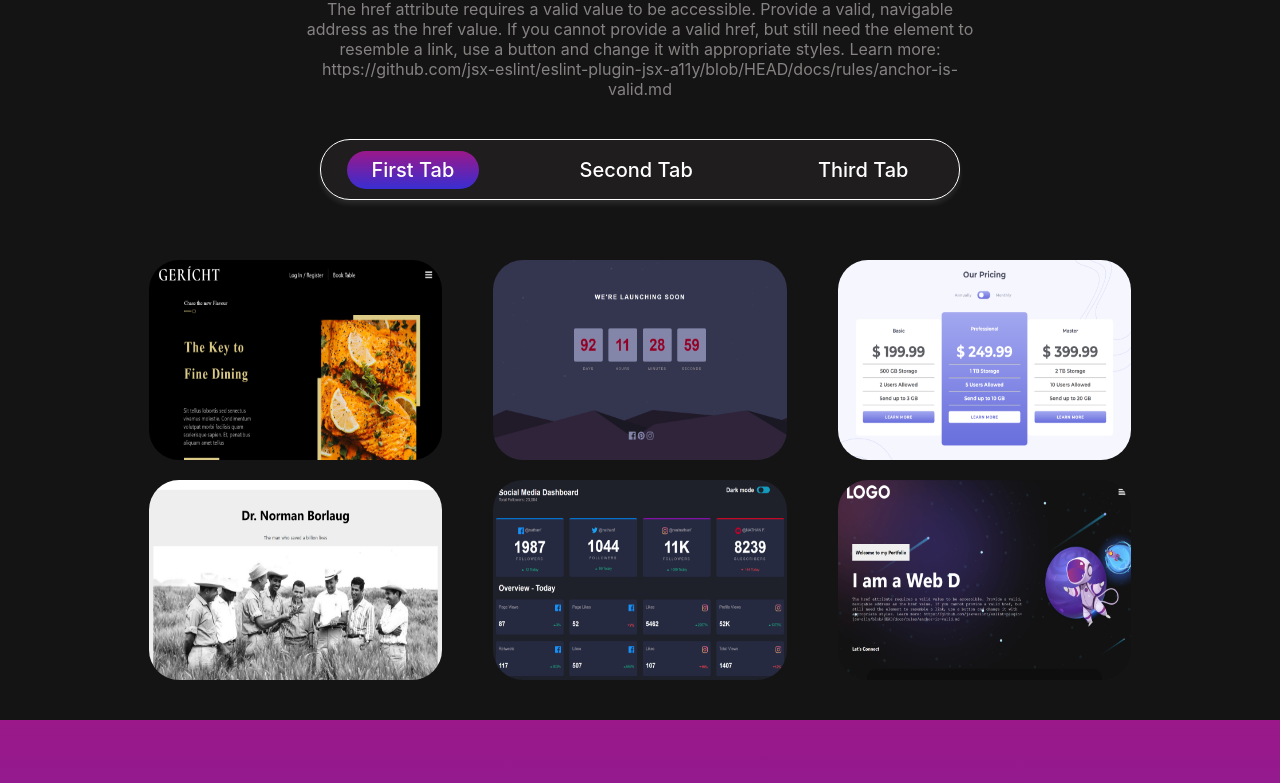
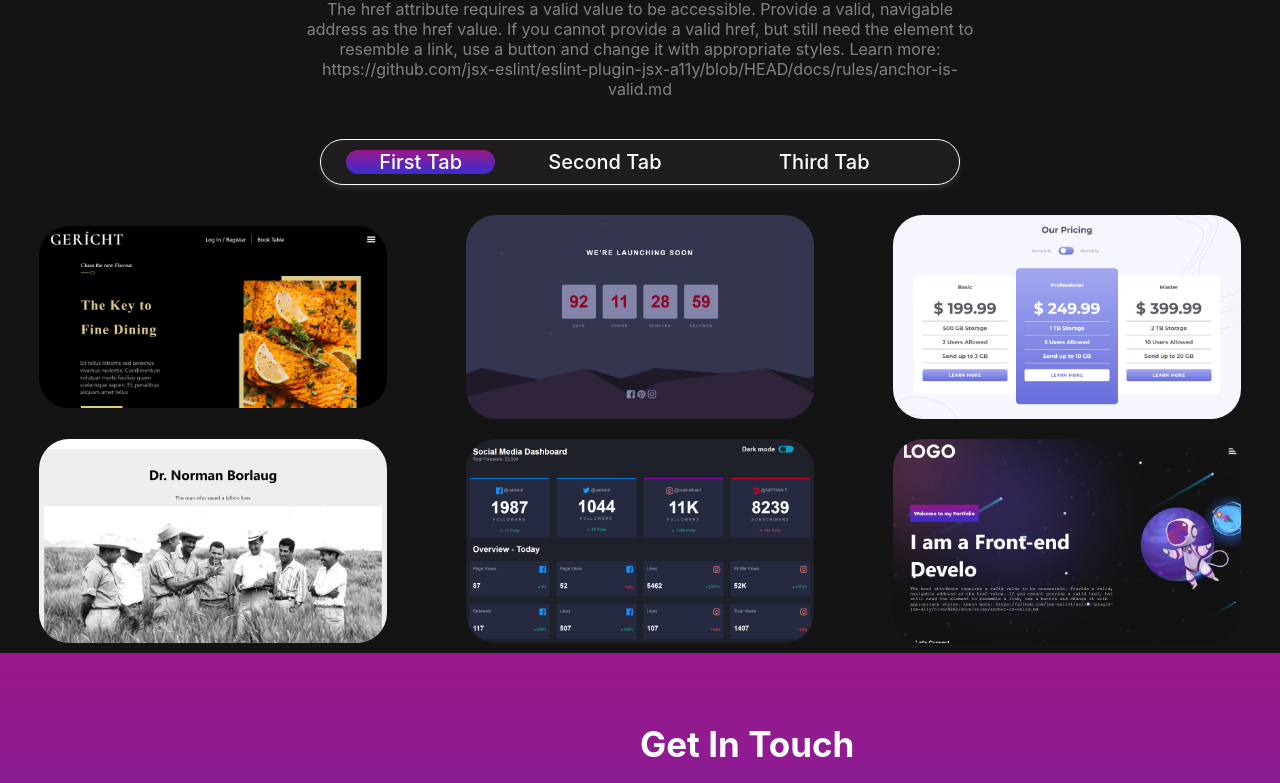
Before and after one commit to Seundave/Portfolio-website-with-advanced-animations, a React (Create React App) app: page / in a window 1280 px wide. Shown: the part 1180-1963 px from the top of the page. Built offline with nearby package versions, Linux system fonts and the light colour scheme.

Commit message:
Adjusted the tabs

```diff
--- a/src/Components/Project.js
+++ b/src/Components/Project.js
@@ -1,29 +1,20 @@
 import React from "react";
+import { useState } from "react";
 import "../style.css";
 import { Projecttab1 } from "./Projecttab1"
-import { Projecttab2 } from "./Projecttab2"
-import img1 from "../assets/images/Survey-form.JPG";
+// import { Projecttab2 } from "./Projecttab2"
+// import img1 from "../assets/images/Survey-form.JPG";
 // import img2 from "../assets/images/Tribute-page.JPG";
 
-
-// let tabs = document.querySelectorAll('.tabs-toggle'),
-// let contents = document.querySelectorAll('.tabs-content');
-
-// tabs.forEach((tab, index) => {
-//     tabs.addEventListener('click', () =>{
-//         contents.forEach((content) =>{
-//             content.classList.remove('is-active');
-//         });
-//         tabs.forEach((tab) =>{
-//            tab.classList .remove('is-active');
-//         });
-//         contents[index].classList.add('is-active');
-//         tabs[index].classList.add('is-active');
-//     });
-// });
+export const Project = () =>{
 
 
-export const Project = () =>{
+        const [toggleState, setToggleState] = useState(1);
+
+        const toggleTab = (index) =>{
+            setToggleState(index);
+        }
+
     return(
         <div className="container">
             <div className="Project-title">
@@ -32,33 +23,26 @@ export const Project = () =>{
             </div>
             <div className="tabs">
                 <div className="tabs-head">
-                    <div className="tabs-toggle is-active">
+                    <div className={toggleState === 1 ? "tabs active-tabs" : "tabs"} onClick={() =>toggleTab(1)}>
                     <span className="tabs-name">First Tab</span>
                     </div>
-                    <div className="tabs-toggle">
+                    <div className={toggleState === 2 ? "tabs active-tabs" : "tabs"} onClick={() =>toggleTab(2)}>
                         <span className="tabs-name">Second Tab</span>
                     </div>
-                    <div className="tabs-toggle">
+                    <div className={toggleState === 3 ? "tabs active-tabs" : "tabs"} onClick={() =>toggleTab(3)}>
                         <span className="tabs-name">Third Tab</span>
                     </div>
                 </div>
-                <div className="tabs-body">
-                    <div className="tabs-content is-active">
-                        <Projecttab1
-                            // img src={img1} className="img1"
-                            // img src={img2} className="img1"
-                            // img src={img1} className="img1"
-                        />
-                        <Projecttab2
-                            img src={img1} className="img1"
-                        />
 
+                <div className="content-body">
+                    <div className={toggleState === 1 ? "tab1 active" : "tab1"}>
+                        <Projecttab1/>
                     </div>
-                    <div className="tabs-content">
-                        {/* <Projecttab1/>  */}
+                    <div className={toggleState === 2 ? "tab2 active" : "tab2"}>
+                        <p>Coming soon!!!</p>
                     </div>
-                    <div className="tabs-content">
-                        {/* <Projecttab1/>  */}
+                    <div className={toggleState === 3 ? "tab3 active" : "tab3"}>
+                        <Projecttab1/>
                     </div>
                 </div>
             </div>
--- a/src/Components/Projecttab1.js
+++ b/src/Components/Projecttab1.js
@@ -3,15 +3,23 @@ import '../style.css';
 import img1 from "../assets/images/Restaurant.png";
 import img2 from "../assets/images/countdown.png";
 import img3 from "../assets/images/Pricing.png";
+import img4 from "../assets/images/Tribute-page.png";
+import img5 from "../assets/images/Social-media-dashboard-with-theme-switcher_.png";
+import img6 from "../assets/images/portfolio.png";
 
 
 
 export const Projecttab1 = () =>{
     return(
         <div className="Projecttab">
-            <img src={img1} alt="img1" className="img1" href="https://main--seundavegericht.netlify.app/"/>
-            <img src={img2} alt="img2" className="img1" href="https://seundave.github.io/Launch-countdown-timer/"/>
-            <img src={img3} alt="img3" className="img1" href="https://seundave.github.io/Pricing-component-with-toggle-master/"/>
+            <a href="https://main--seundavegericht.netlify.app/"><img src={img1} alt="img1" className="img1" /></a>
+            <a href="https://seundave.github.io/Launch-countdown-timer/"><img src={img2} alt="img2" className="img1"/></a>
+            <a href="https://seundave.github.io/Pricing-component-with-toggle-master/"><img src={img3} alt="img3" className="img1"/></a>
+            <a href="https://seundave.github.io/Tribute-page/"><img src={img4} alt="img4" className="img1"/></a>
+            <a href="https://seundave.github.io/Social-media-dashboard-with-theme-switcher/"><img src={img5} alt="img5" className="img1"/></a>
+            <a href="https://seundave.github.io/Pricing-component-with-toggle-master/"><img src={img6} alt="img5" className="img1"/>
+            </a>
         </div>
+
     )
 }
--- a/src/Components/Projecttab2.js
+++ b/src/Components/Projecttab2.js
@@ -2,7 +2,7 @@ import React from "react";
 import '../style.css';
 import img4 from "../assets/images/Tribute-page.png";
 import img5 from "../assets/images/Social-media-dashboard-with-theme-switcher_.png";
-import img3 from "../assets/images/portfolio.png";
+import img6 from "../assets/images/portfolio.png";
 
 
 export const Projecttab2 = () =>{
@@ -10,7 +10,7 @@ export const Projecttab2 = () =>{
         <div className="Projecttab">
             <img src={img4} alt="img4" className="img1" href="https://seundave.github.io/Tribute-page/"/>
             <img src={img5} alt="img5" className="img1" href="https://seundave.github.io/Social-media-dashboard-with-theme-switcher/"/>
-            <img src={img3} alt="img5" className="img1"/>
+            <img src={img6} alt="img5" className="img1"/>
         </div>
     )
 }
--- a/src/style.css
+++ b/src/style.css
@@ -213,13 +213,6 @@ li{
     color:orange;
 }
 
-/* @media screen and (max-width:2000px){
-    .navbar_logo > img{
-        width:50px;
-    }
-} */
-
-
 
 @media screen and (max-width:1150px) {
     .navbar_links{
@@ -285,7 +278,6 @@ section{
 .content{
     width:65%;
     height:100%;
-    /* background-color: red; */
     box-sizing: border-box;
     color: white;
 }
@@ -298,8 +290,6 @@ section{
     margin-top: 120px;
     width:80%;
     margin-left: 50px;
-    /* height:400px; */
-    /* width: 350px; */
 }
 
 .Welcome{
@@ -334,7 +324,7 @@ section{
 .connect-us{
     width:130px;
     height:40px;
-    margin-left:50px;
+    margin-left:35px;
     font-size: 15px;
     border-radius: 3px;
     color:white;
@@ -390,19 +380,11 @@ section{
     margin-right: 55px;
 }
 
-/* .web-dev > img{
-    width:25%;
-    margin-right: 0px 15px;
-    margin-right: 35px;
-} */
 
 .web-dev > p{
     color:white;
     text-align: center;
-    /* margin-top: 1px; */
     margin-bottom: 25px;
-    /* display:flex;
-    flex-direction: row; */
 }
 
 .outer{
@@ -506,28 +488,12 @@ svg{
     margin: 20px auto;
 }
 
-.tabs-toggle{
-    margin:0.5px;
-    padding:7px 25px;
-    /* background-color: white; */
-    border-radius: 20px;
-    cursor:pointer;
-    transition: .5s;
-}
-
 .tabs-name{
     font-size: 20px;
     color:white;
     font-weight: 500;
-}
-
-.tabs-body{
-    width:80%;
-    margin:0px auto;
-    /* background: white; */
-    border-radius: 25px;
-    padding:30px;
-    position:relative;
+    text-align: center;
+    cursor: pointer;
 }
 
 .tabs-title{
@@ -538,53 +504,61 @@ svg{
     align-items: center;
 }
 
-/* .tabs-text{
-
-} */
 
 .tabs-content{
     display: none;
 }
 
-.tabs-toggle.is-active{
+.active-tabs{
     background: linear-gradient(hsl(308, 73%, 35%), hsl(244, 64%, 50%));
+    transition: 1s ease;
+    border-radius: 20px;
+    width:400px;
+    cursor: pointer;
 }
 
-.tabs-toggle.is-active.tabs-name{
-    color:black;
+.tab1,.tab2,.tab3{
+    display:none;
 }
 
-.tabs-content.is-active{
+.tab1.active,.tab2.active,.tab3.active{
     display:block;
 }
 
-.Projecttab{
+.active >p{
+    font-size: 30px;
+    color:white;
+    text-align: center;
+}
+
+.Projecttab {
     display:flex;
     margin: auto;
-    width:80%;
+    width:100%;
     justify-content: center;
-
+    flex-wrap: wrap;
 }
 
-/* .Projecttab > a{
-    width:38%;
-    height:100px;
-} */
-
-.img1{
-    width:38%;
-    height:200px;
-    border-radius: 30px;
-    margin: 10px calc(10%/3);
-
+.Projecttab > a{
+    display:block;
+    margin: auto;
+    width:32%;
+    height:100%;
+    display: flex;
+    justify-content: center;
 }
 
-.img1:hover{
-    content:'';
-    opacity:1;
-    width:60%;
-    height:60%;
-    background-color: black;
+
+.Projecttab > a >.img1{
+    width:85%;
+    height:80%;
+    border-radius: 30px;
+    margin: 10px calc(4%/3);
+}
+
+.Projecttab > a > .img1:hover{
+    width: 100%;
+    height:100%;
     cursor: pointer;
 }
 
@@ -600,15 +574,7 @@ svg{
     cursor:pointer;
 }
 
-.content{
-    position:absolute;
-    top:50%;
-    left:50%;
-    transform:translate(-50%,-50%);
-    color:white;
-    font-family: montserrat;
-    text-align: center;
-}
+
 
 .contain:hover .overlay{
     opacity:0.8;
@@ -632,9 +598,6 @@ form > h2{
 
 .contact-anim{
     width:50%;
-    /* display:flex;
-    align-items: center;
-    justify-content: center; */
 }
 
 .contact-img{
@@ -799,18 +762,9 @@ textarea {
 
     }
 
-    .img1{
+    .Projecttab > a{
         width:100%;
-        height:200px;
-    }
-
-    .img1:hover{
-        content:'';
-        opacity:1;
-        width:100%;
-        height:100%;
-        background-color: black;
-        cursor: pointer;
+        height: 100%;
     }
 
     .subscribe{
@@ -833,21 +787,10 @@ textarea {
     }
 
     .subscribe-btn > input {
-        /* width: 90%; */
-        /* height: 50px; */
-        /* border: 1px solid black; */
         margin: 20px 0px;
-        /* border-radius: 25px; */
     }
 
     .submit-btn {
-        /* width: 150px; */
-        /* height: 40px; */
-        /* border-radius: 25px; */
-        /* background: linear-gradient(hsl(308, 73%, 35%), hsl(244, 64%, 50%)); */
-        /* color: white; */
-        /* font-size: 15px; */
-        /* border: none; */
         position: absolute;
         top: 159px;
         right: 50px;
@@ -855,50 +798,7 @@ textarea {
 
 
 
-    /* .subscribe{
-        width:80%;
-        height:auto;
-        flex-direction: column;
-        background-color: white;
-        margin:10px auto;
-        border-radius: 50px;
-        display: flex;
-        position:relative;
-        bottom:0;
-        margin-top:750px;
-    } */
 
-    /* .subscribe-text{
-        width:100%;
-        font-family: montserrat;
-        font-size:20px;
-        text-align: center;
-        padding-left:15px;
-        padding:10px;
-        font-weight: 700;
-    } */
-
-
-    /* .subscribe-btn{
-        width:60%;
-        margin-right: auto;
-
-    } */
-
-    /* .subscribe-btn > input{
-        width:400px;
-        height:50px;
-        border: 1px solid black;
-        margin: 70px 30px;
-        border-radius: 25px;
-        position:absolute;
-
-    } */
-
-    /* .subscribe-btn > input::-webkit-input-placeholder{
-        color:rgb(116, 114, 114);
-        padding-left:10px;
-    } */
 
 }
 
@@ -912,74 +812,43 @@ textarea {
 
     .content {
         width: 100%;
-        /* height: 100%; */
-        /* background-color: red; */
         box-sizing: border-box;
-        /* color: white; */
     }
 
     .content > h2 {
         margin: 20px;
-        /* margin-top: 15px; */
         font-size: 25px;
     }
 
     .content > p {
         margin: 20px;
-        /* margin-top: 13px; */
-        /* font-size: 13px; */
-        /* font-family: 'Courier New', Courier, monospace; */
-        /* margin-bottom: 70px; */
     }
 
     .Welcome {
-        /* font-weight: 700; */
-        /* font-size: 15px; */
-        /* width: 200px; */
-        /* height: 50px; */
         margin: 20px;
-        /* margin-top: 120px; */
-        /* padding: 10px; */
-        /* text-align: center; */
-        /* border: none; */
-        /* font-family: 'Segoe UI', Tahoma, Geneva, Verdana, sans-serif; */
     }
 
     .connect-us {
-        margin: 20px;
-        /* font-size: 15px; */
-        /* margin-top: 100px; */
-        /* font-weight: 700; */
+        margin:0px 5px;
     }
 
     .animation {
-        width: 80%;
+        width: 70%;
         display: flex;
         text-align: center;
     }
 
     .skills {
         width: 90%;
-        /* margin: 0px auto; */
-        /* border-radius: 30px; */
-        /* background-color: rgb(15, 14, 14); */
-        /* height: auto; */
-        /* margin-top: 50px; */
     }
 
     .skills-intro > p {
-        /* text-align: center; */
-        /* font-size: 15px; */
         padding: 10px 30px;
-        /* color: rgb(134, 130, 130); */
     }
 
     .Header-img {
         margin-top: 50px;
         width: 100%;
-        /* margin-left: 50px; */
-        /* height: 400px; */
-        /* width: 350px; */
     }
 
     .tabs-head {
@@ -988,35 +857,28 @@ textarea {
 
     .tabs-name {
         font-size: 10px;
-        /* color: white; */
-        /* font-weight: 500; */
+    }
+
+    .active-tabs{
+        width:200px;
     }
 
     .tabs-body {
         width: 100%;
-        /* margin: 0px auto; */
-        /* background: white; */
-        /* border-radius: 25px; */
-        /* padding: 30px; */
-        /* position: relative; */
     }
 
     .Projecttab {
-        /* display: flex; */
-        /* flex-direction: column; */
-        /* margin: auto; */
         width: 100%;
         align-items: center;
+    }
+
+    .Projecttab > a{
+        width:100%;
     }
 
     .contact {
         display: flex;
         flex-direction: column;
-        /* align-items: center; */
-        /* width: 100%; */
-        /* min-height: auto; */
-        /* background: linear-gradient(hsl(308, 73%, 35%), hsl(244, 64%, 50%)); */
-        /* position: absolute; */
     }
 
     .contact-anim {
@@ -1025,7 +887,6 @@ textarea {
     }
 
     .contact-img {
-        /* width: 80%; */
         padding-top: 80px;
     }
 
@@ -1035,43 +896,15 @@ textarea {
     }
 
     .subscribe {
-        /* width: 80%; */
-        /* height: auto; */
-        /* background-color: white; */
-        /* margin: 10px auto; */
-        /* border-radius: 50px; */
-        /* display: flex; */
-        /* position: relative; */
-        /* top: 0; */
         margin-top: 1000px;
     }
 
     .subscribe-text {
-        /* width: 40%; */
-        /* font-family: montserrat; */
         font-size: 20px;
-        /* text-align: center; */
-        /* padding-left: 15px; */
-        /* padding: 50px 15px; */
-        /* font-weight: 700; */
-        /* margin-right: auto; */
     }
 
     .submit-btn{
         position:inherit;
         margin-bottom: 10px;
-        /* margin-top:10px; */
     }
 }
-
-/* @media screen and (max-width:360px) {
-    .tabs-name{
-        font-size: 8px;
-    }
-}
-
-@media screen and (max-width:912px) {
-    .tabs-name{
-        font-size: 10px;
-    }
-} */
```
Also changed, not shown: src/assets/images/portfolio.png.
